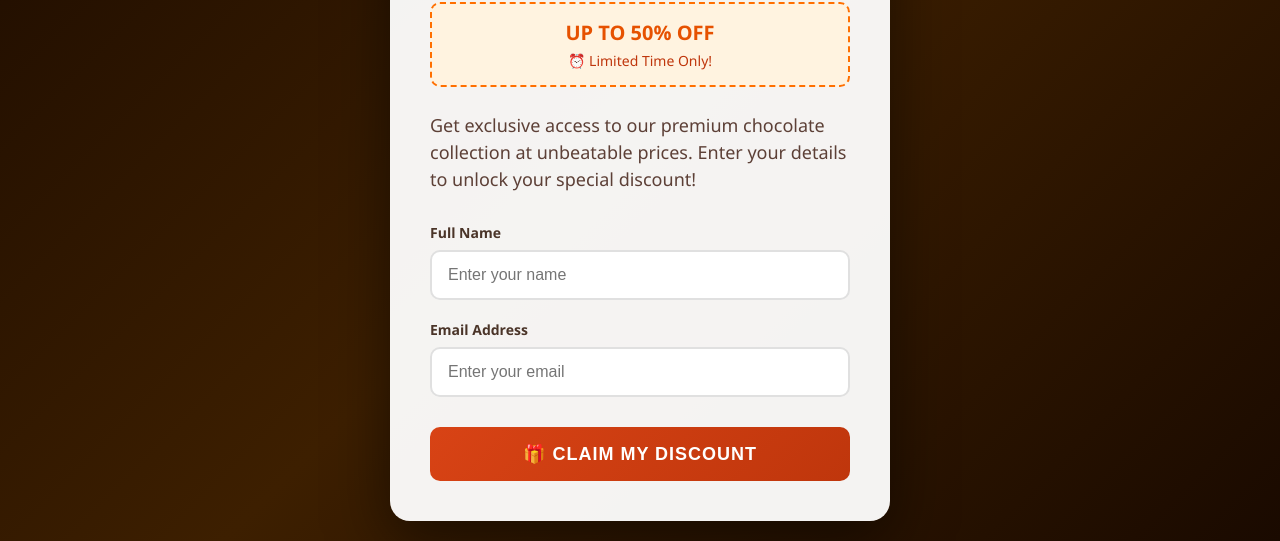
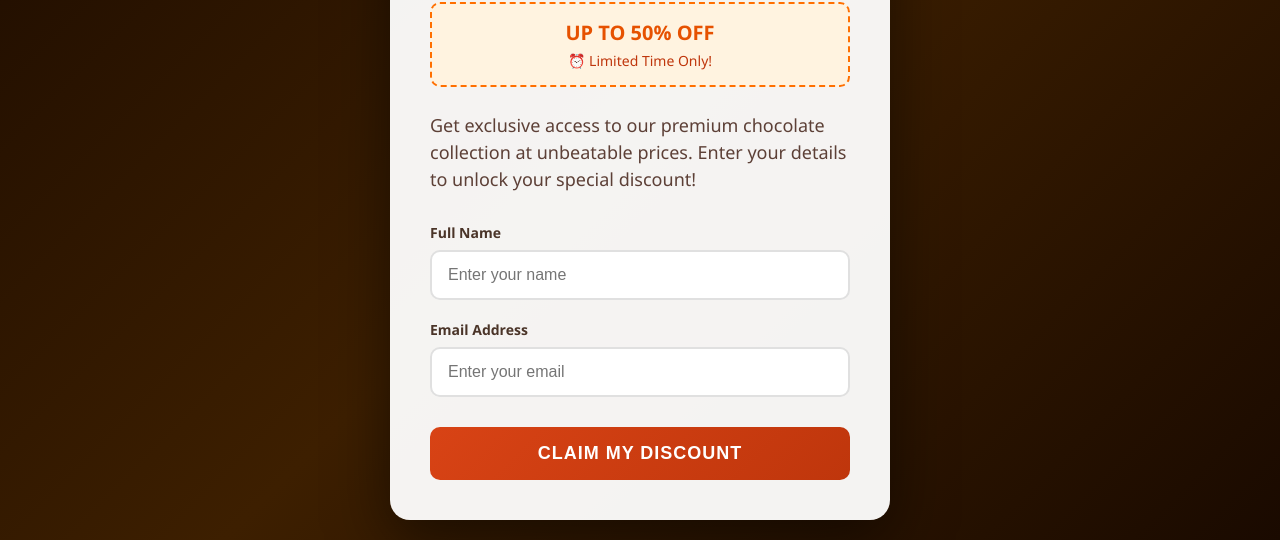
Before and after one commit to vishnuvarthaan08/Second-site, a plain HTML site: page index.html in a window 1280 px wide. Shown: the part 294-835 px from the top of the page. Drawn offline with Linux system fonts and the light colour scheme.

Commit message:
index.html

```diff
--- a/index.html
+++ b/index.html
@@ -227,7 +227,7 @@ height="0" width="0" style="display:none;visibility:hidden"></iframe></noscript>
                 <input type="email" id="email" name="email" placeholder="Enter your email" required>
             </div>
 
-            <button type="submit">🎁 Claim My Discount</button>
+            <button type="submit">Claim My Discount</button>
         </form>
     </div>
 
```
